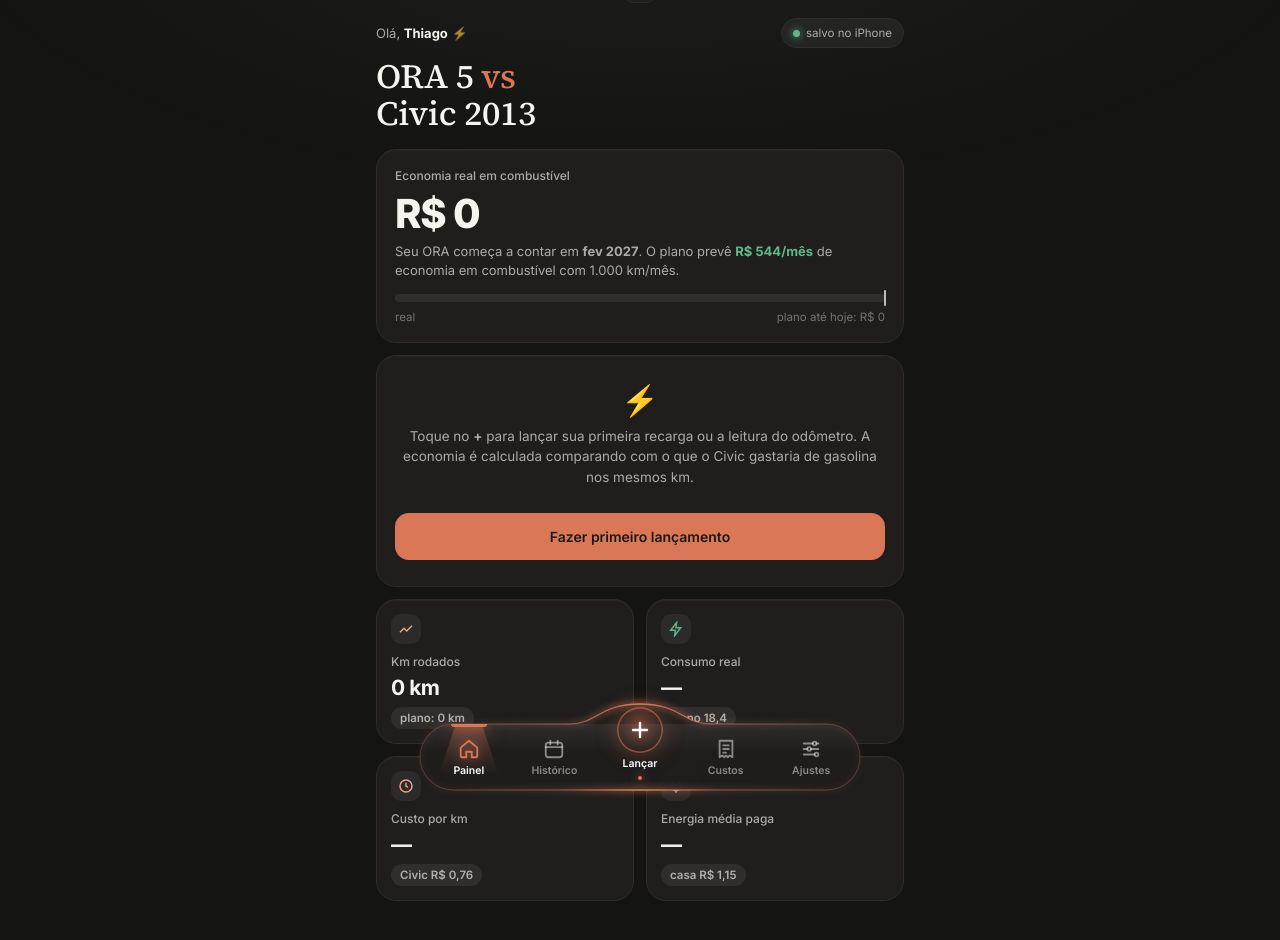
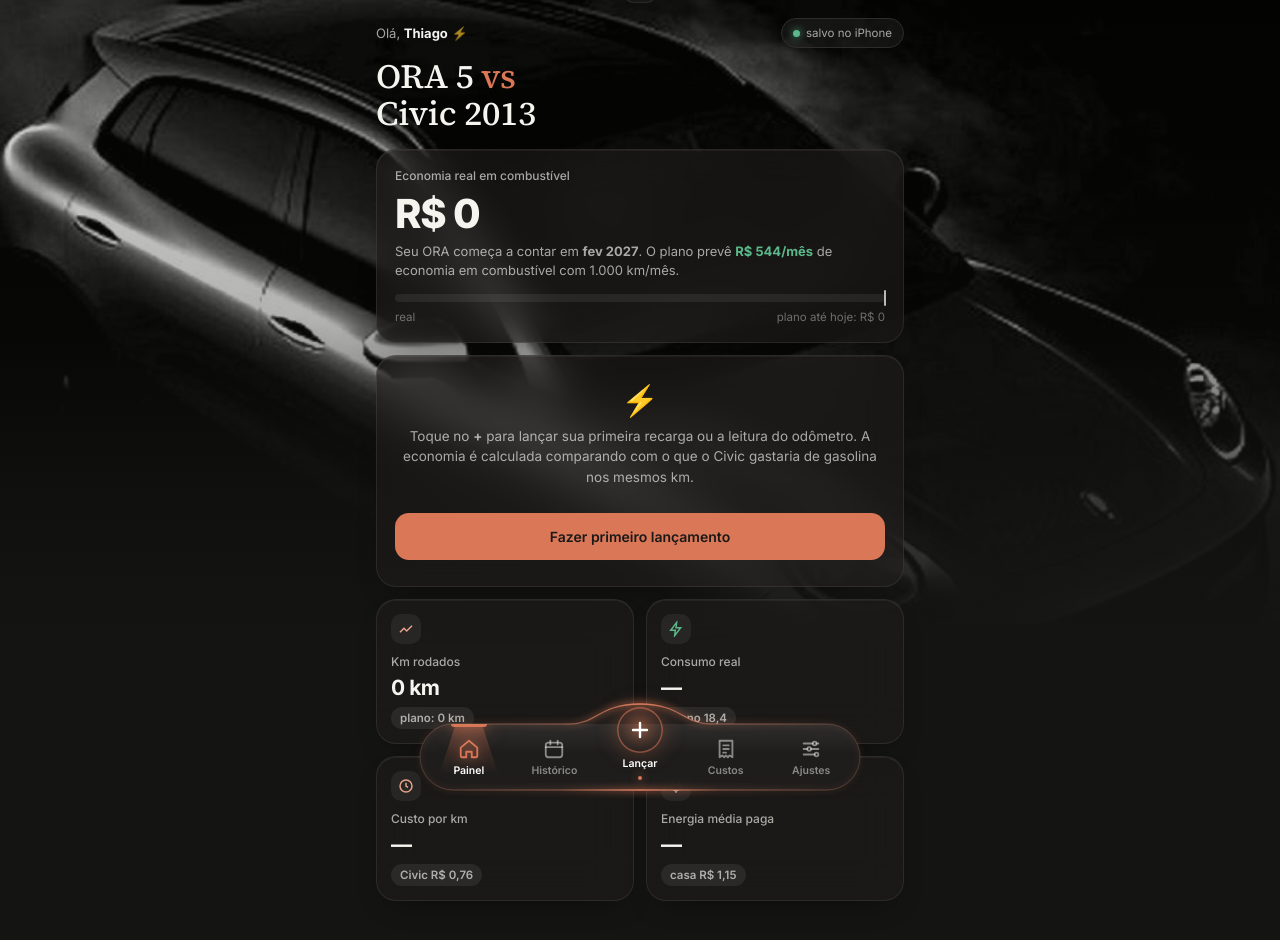
Before and after one commit to trsecco/ORA-5, a plain HTML site: page index.html in a window 1280 px wide. Drawn offline with Linux system fonts and the light colour scheme.

Commit message:
Foto do ORA no fundo com cartões em vidro fosco
Co-Authored-By: Claude Opus 5.5 <noreply@anthropic.com>
Claude-Session: https://claude.ai/code/session_01UEES5rZYxf6HChCErvLCCj

```diff
--- a/index.html
+++ b/index.html
@@ -23,7 +23,9 @@
 *{box-sizing:border-box;-webkit-tap-highlight-color:transparent}
 html,body{margin:0;background:var(--bg);color:var(--tx);font-family:Inter,-apple-system,system-ui,sans-serif;-webkit-font-smoothing:antialiased}
 body{min-height:100vh;overflow-x:hidden}
-.bgfx{position:fixed;inset:0;z-index:0;pointer-events:none;background:radial-gradient(80% 50% at 50% -10%,rgba(255,255,255,.04),transparent 70%)}
+.bgfx{position:fixed;inset:0;z-index:0;pointer-events:none;background:var(--bg)}
+.bgfx:before{content:"";position:absolute;left:0;right:0;top:0;height:min(78vh,720px);background:url(bg.jpg) center 30%/cover no-repeat;opacity:.9}
+.bgfx:after{content:"";position:absolute;inset:0;background:linear-gradient(180deg,rgba(20,20,19,.05) 0%,rgba(20,20,19,.25) 40%,rgba(20,20,19,.8) 64%,var(--bg) 80%)}
 .wrap{position:relative;z-index:1;max-width:560px;margin:0 auto;padding:calc(env(safe-area-inset-top) + 18px) 16px calc(env(safe-area-inset-bottom) + 130px)}
 .top{display:flex;align-items:center;justify-content:space-between;margin-bottom:6px}
 .hello{font-size:13px;color:var(--tx2)} .hello b{color:var(--tx)}
@@ -32,7 +34,7 @@ body{min-height:100vh;overflow-x:hidden}
 .pill.ok i{background:var(--green);box-shadow:0 0 8px var(--green)}
 h1{font-family:"Source Serif 4",Georgia,serif;font-weight:500;font-size:34px;line-height:1.08;margin:10px 0 18px;letter-spacing:-.3px}
 h1 span{color:var(--orange)}
-.glass{background:var(--card);border:1px solid var(--line);border-radius:var(--r);box-shadow:0 1px 0 rgba(255,255,255,.03) inset}
+.glass{background:rgba(31,30,29,.55);-webkit-backdrop-filter:blur(22px) saturate(130%);backdrop-filter:blur(22px) saturate(130%);border:1px solid rgba(255,255,255,.08);border-radius:var(--r);box-shadow:0 1px 0 rgba(255,255,255,.05) inset,0 12px 30px -18px rgba(0,0,0,.7)}
 .hero{padding:18px;position:relative;overflow:hidden}
 .hero:after{content:"";position:absolute;right:-60px;top:-60px;width:200px;height:200px;border-radius:50%;background:none;pointer-events:none}
 .lbl{font-size:12px;color:var(--tx2);font-weight:500}
@@ -61,7 +63,7 @@ svg text{font-family:Inter,sans-serif}
 .mrow{display:flex;justify-content:space-between;align-items:center;gap:8px}
 .mname{font-weight:600;font-size:15px;text-transform:capitalize}
 .mstats{display:grid;grid-template-columns:repeat(3,1fr);gap:8px;margin-top:10px}
-.mstats div{background:rgba(255,255,255,.04);border-radius:12px;padding:8px 10px;font-size:11px;color:var(--tx3)}
+.mstats div{background:rgba(255,255,255,.05);border-radius:12px;padding:8px 10px;font-size:11px;color:var(--tx3)}
 .mstats b{display:block;font-size:14px;color:var(--tx);margin-top:2px;font-weight:600}
 .entry{display:flex;align-items:center;gap:12px;padding:11px 0;border-top:1px solid var(--line)}
 .entry .ei{width:34px;height:34px;border-radius:11px;display:grid;place-items:center;flex:none}
```
Also changed, not shown: bg.jpg (added).
